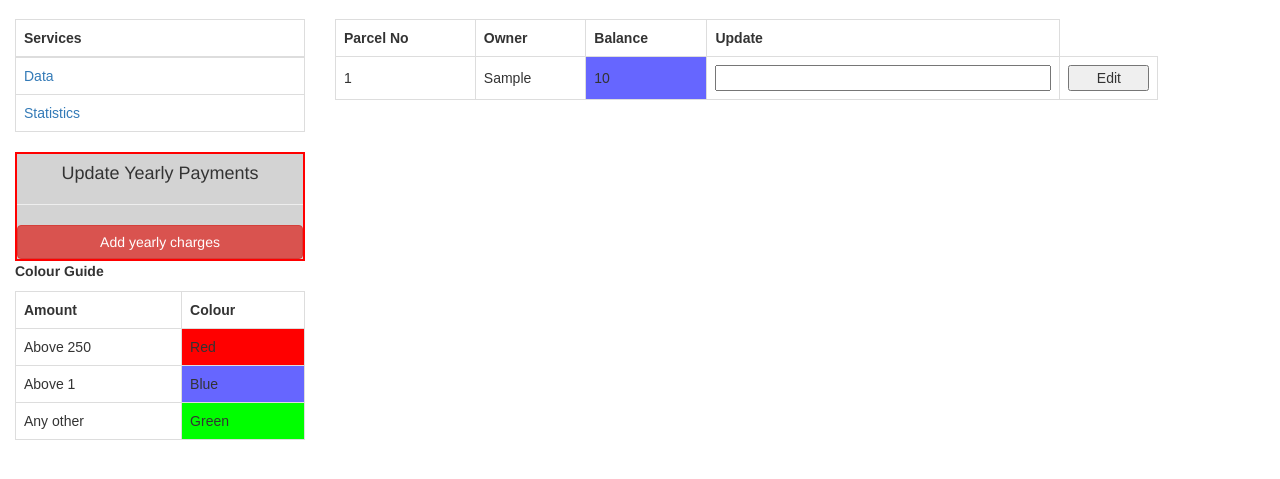
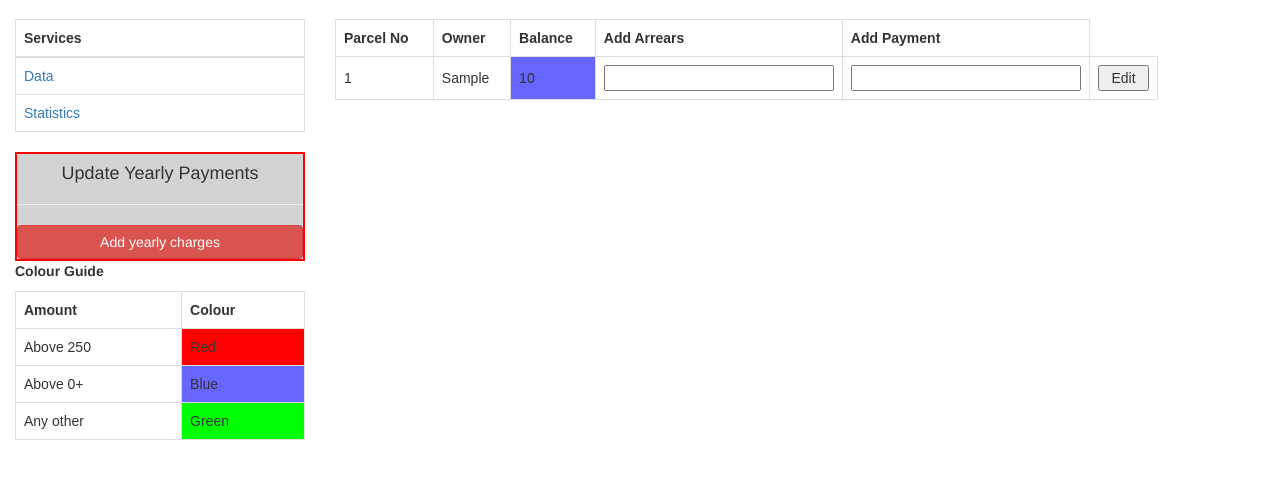
Before and after one commit to Geo-Hub/geoportal, a Django app: page /shamba/update-payment/ in a window 1280 px wide. Shown: the part 51-530 px from the top of the page. Run offline with Django 3.2, Linux system fonts and the light colour scheme; tables that the repository leaves empty hold one stand-in row (values such as "Sample post"); some libraries are stand-ins or nearby versions.

Commit message:
Update the upate payment UI

```diff
--- a/main/templates/update-payment.html
+++ b/main/templates/update-payment.html
@@ -19,7 +19,7 @@
         <td style="background-color:#ff0000">Red</td>
     </tr>
     <tr>
-        <td>Above 1</td>
+        <td>Above 0+</td>
         <td style="background-color:#6666ff">Blue</td>
     </tr>
     <tr>
@@ -47,7 +47,8 @@
             <th>Parcel No</th>
             <th>Owner</th>
             <th>Balance</th>
-            <th>Update</th>
+            <th>Add Arrears</th>
+            <th>Add Payment</th>
         </tr>
         {% for shamba in shambas %}
             <tr>
@@ -55,7 +56,7 @@
                 <td>{{shamba.owner}}</td>
                 {% if shamba.balance > 250 %}
                     <style>.balance{background-color: #ff0000;}</style>
-                {% elif shamba.balance > 1 %}
+                {% elif shamba.balance >= 0 %}
                     <style>.balance{background-color: #6666ff;}</style>
                 {% else %}
                     <style>.balance{background-color: #00ff00;}</style>
@@ -72,6 +73,9 @@
                 <form action="." method="POST">{% csrf_token %}
                     <input type="text" name="post-type" value="payment-update" hidden>
                     <input type="text" hidden value="{{shamba.id}}" name="shamba-id">
+                    <td>
+                        <input type="text" name="arrears-update">
+                    </td>
                     <td>
                         <input type="text" name="payment-update">
                     </td>
--- a/main/views.py
+++ b/main/views.py
@@ -93,7 +93,7 @@ def registershamba(request):
 
 def update_payment(request):
     template = 'update-payment.html'
-    shambas = Shamba.objects.all().order_by('-parcel_no')[:10]
+    shambas = Shamba.objects.all().order_by('-parcel_no')[:20]
     context = {
         'shambas':shambas
     }
@@ -110,17 +110,20 @@ def update_payment(request):
                     shamba.balance = 100
                     shamba.save()
         elif post_type == "payment-update":
+            arrears = request.POST.get('arrears-update')
+            payment = request.POST.get('payment-update')
             shamba_id = request.POST.get('shamba-id')
             shamba_obj = Shamba.objects.get(id=int(shamba_id))
-            payment = int(request.POST.get('payment-update'))
             try:
-                value = int(shamba_obj.balance)
-                new_bal = value-payment
-                shamba_obj.balance = new_bal
-                shamba_obj.save()
-            except Exception:
-                shamba_obj.balance = -payment
-                shamba_obj.save()
+                new_bal = int(shamba_obj.balance) # db has saved int value
+            except Exception: # db has maybe none in db
+                new_bal = 0
+            if payment:
+                new_bal -= int(payment)
+            if arrears:
+                new_bal += int(arrears)
+            shamba_obj.balance = new_bal
+            shamba_obj.save()
 
     return render(request, template, context)
 
```
